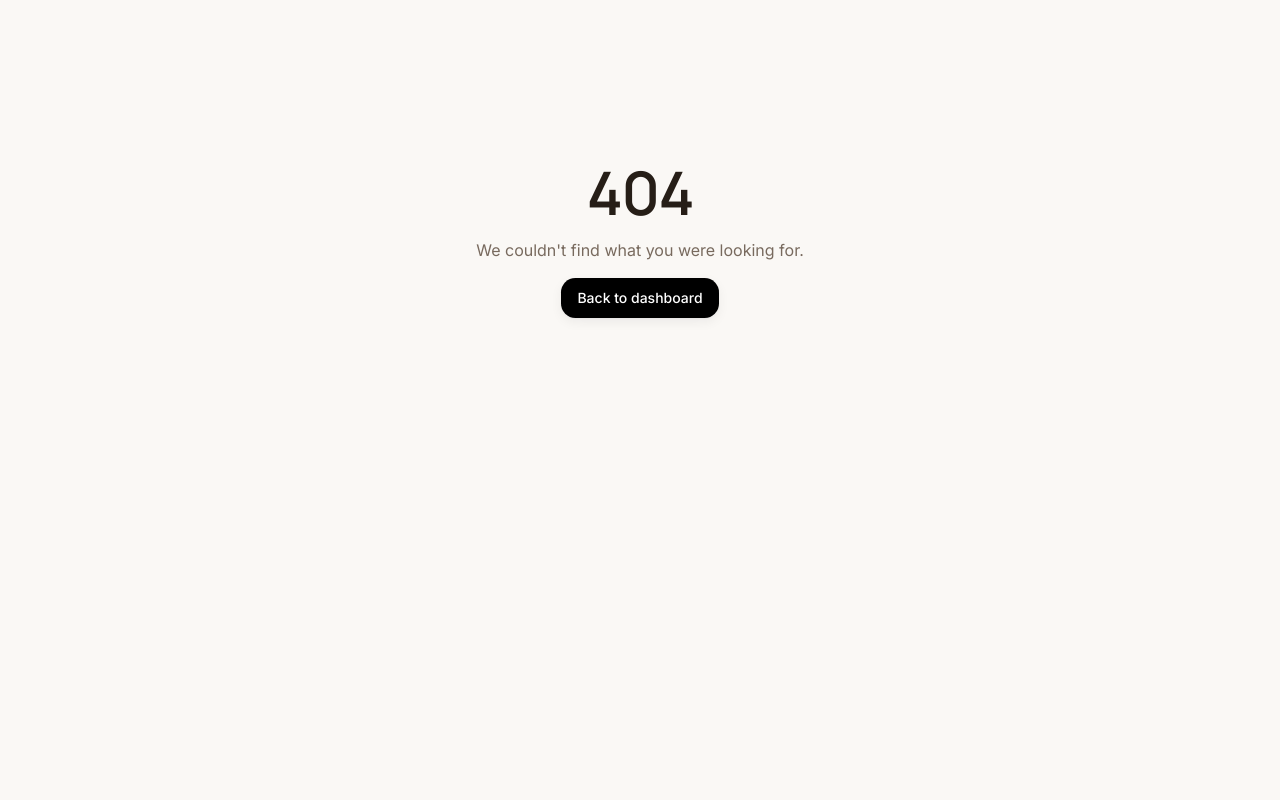
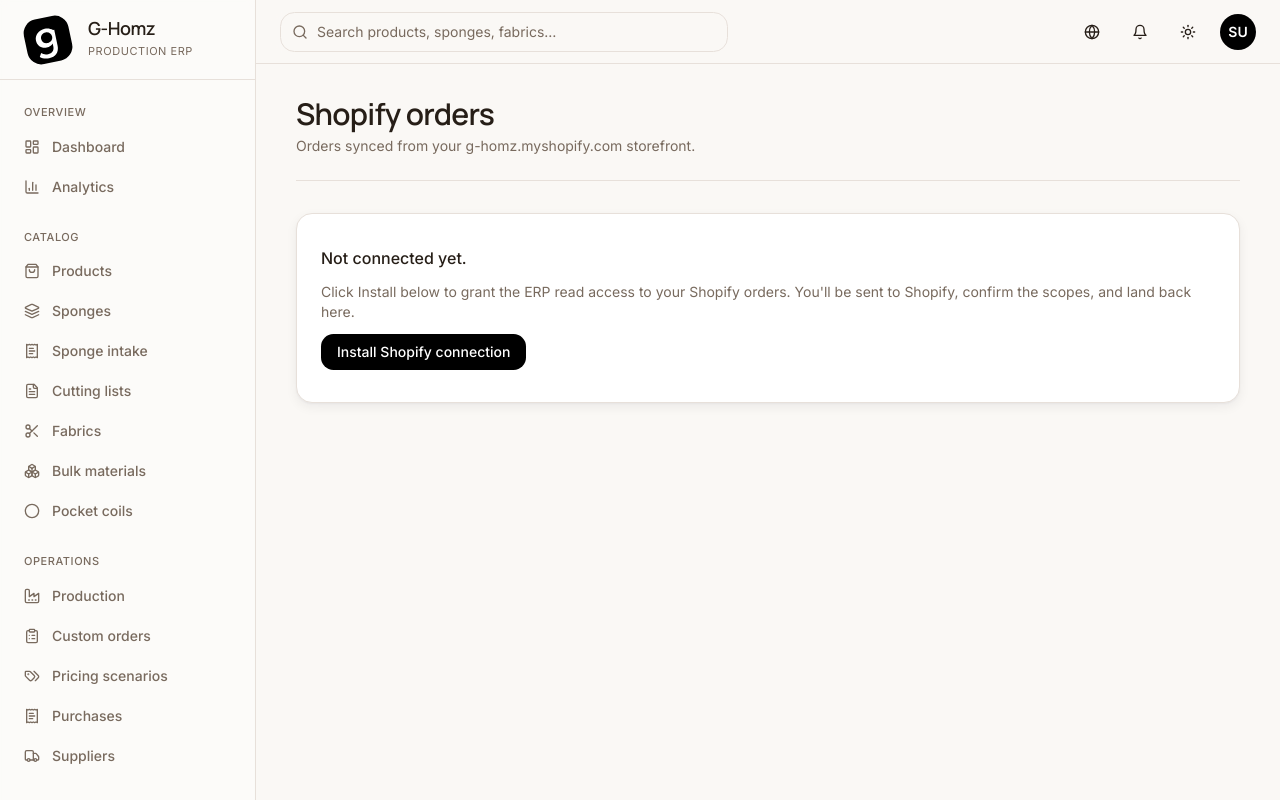
Before and after one commit to ghomedesign1-arch/Ghomz, a Next.js app: page /shopify-orders in a window 1280 px wide. Before the commit this address had no page. Shown: the top 800 px of the page. Built offline with nearby package versions, Linux system fonts and the light colour scheme; no server answers; the database is empty; sample sign-in values are in the browser's storage.

Commit message:
Create page.tsx

```diff
--- /dev/null
+++ b/src/app/(app)/shopify-orders/page.tsx
@@ -0,0 +1,47 @@
+import Link from "next/link";
+import { Card, CardContent } from "@/components/ui/card";
+import { PageHeader } from "@/components/layout/page-header";
+import { getShopifyToken } from "@/lib/shopify";
+
+export const dynamic = "force-dynamic";
+
+export default async function ShopifyOrdersPage() {
+  const connection = await getShopifyToken().catch(() => null);
+
+  return (
+    <div className="space-y-8">
+      <PageHeader
+        title="Shopify orders"
+        description="Orders synced from your g-homz.myshopify.com storefront."
+      />
+      <Card>
+        <CardContent className="space-y-3 px-6 py-8 text-sm">
+          {connection ? (
+            <>
+              <div className="text-base font-medium">Connected to {connection.shop}.</div>
+              <p className="text-muted-foreground">
+                Order sync + management UI is being wired up. The access token is
+                stored and will be used by the backfill job next.
+              </p>
+            </>
+          ) : (
+            <>
+              <div className="text-base font-medium">Not connected yet.</div>
+              <p className="text-muted-foreground">
+                Click Install below to grant the ERP read access to your Shopify
+                orders. You&apos;ll be sent to Shopify, confirm the scopes, and
+                land back here.
+              </p>
+              <Link
+                href="/api/shopify/install"
+                className="inline-flex h-9 items-center justify-center rounded-md bg-primary px-4 text-sm font-medium text-primary-foreground"
+              >
+                Install Shopify connection
+              </Link>
+            </>
+          )}
+        </CardContent>
+      </Card>
+    </div>
+  );
+}
```
